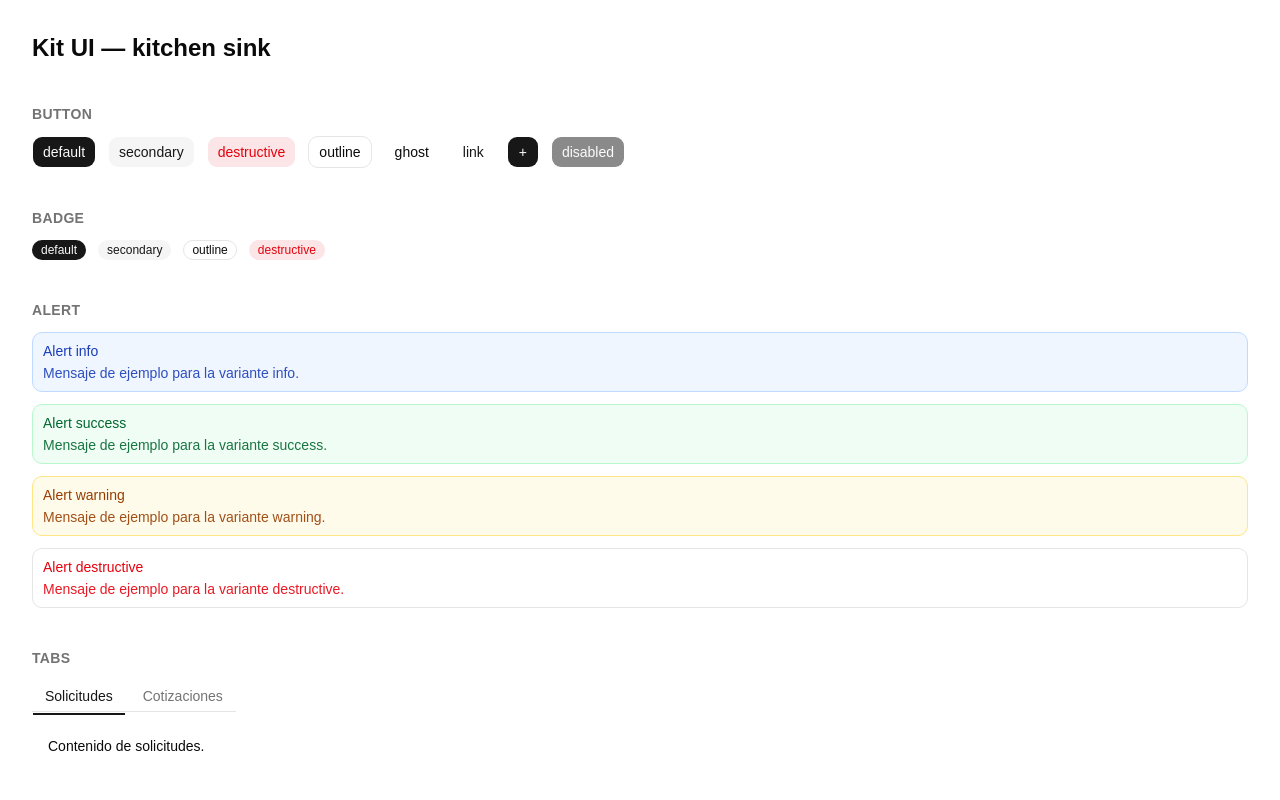
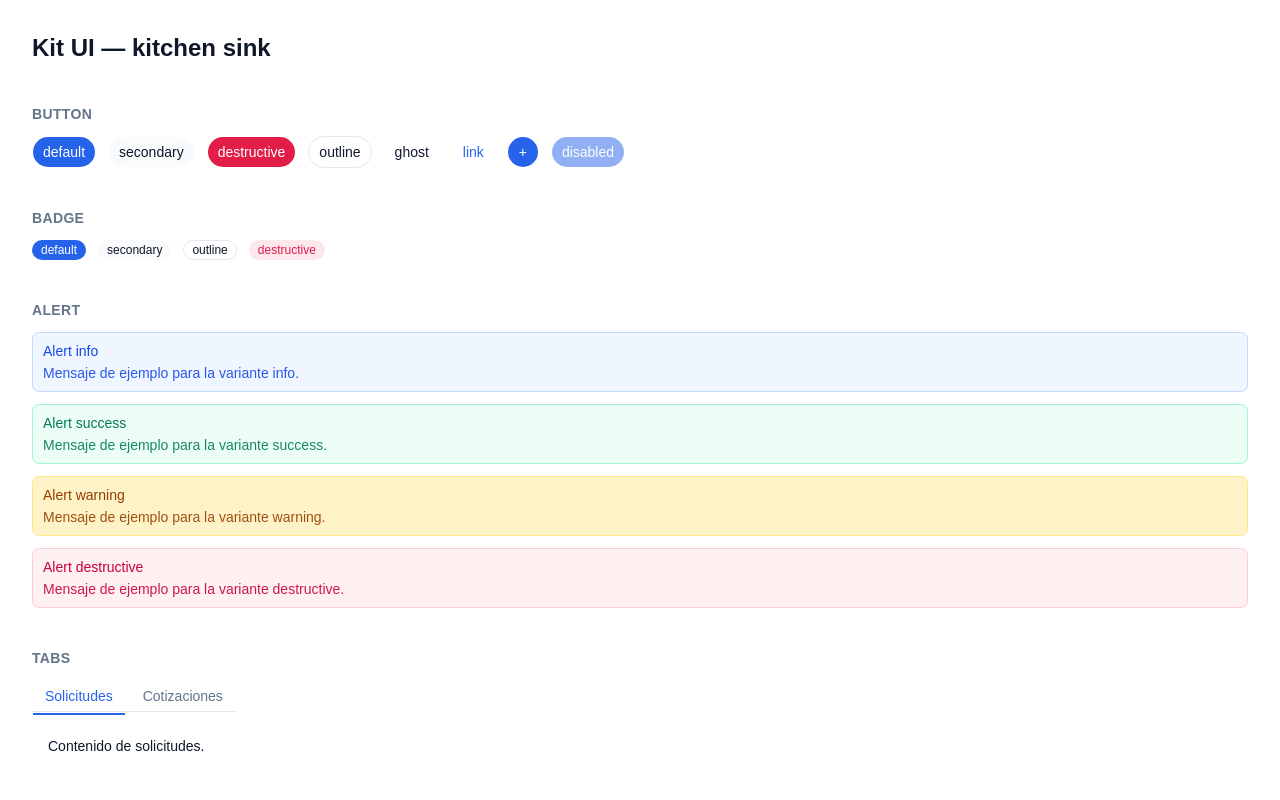
Before and after one commit to No-Country-simulation/S08-26-EQUIPO21-QualityTrack, a React (Vite) app in the folder apps/frontend/: page /kitchen-sink in a window 1280 px wide. Shown: the top 800 px of the page. Built offline with nearby package versions, Linux system fonts and the light colour scheme; no server answers.

Commit message:
style(frontend): apply QualityTrack theme

```diff
--- a/apps/frontend/src/components/ui/base/alert.tsx
+++ b/apps/frontend/src/components/ui/base/alert.tsx
@@ -8,13 +8,19 @@ const alertVariants = cva(
     variants: {
       variant: {
         default: 'bg-card text-card-foreground',
+        // Paleta corregida de QualityTrack (ver docs/adr/0013-mynaui-kit-ui.md,
+        // anexo "paleta corregida"): Tailwind estándar, no los hex del
+        // mockup -- esos eran tokens placeholder sin reemplazar por la marca.
         destructive:
-          'bg-card text-destructive *:data-[slot=alert-description]:text-destructive/90 *:[svg]:text-current',
-        info: 'border-blue-200 bg-blue-50 text-blue-800 *:data-[slot=alert-description]:text-blue-800/90',
+          'border-rose-200 bg-rose-50 text-rose-700 *:data-[slot=alert-description]:text-rose-700/90',
+        info: 'border-blue-200 bg-blue-50 text-blue-700 *:data-[slot=alert-description]:text-blue-700/90',
         success:
-          'border-green-200 bg-green-50 text-green-800 *:data-[slot=alert-description]:text-green-800/90',
+          'border-emerald-200 bg-emerald-50 text-emerald-700 *:data-[slot=alert-description]:text-emerald-700/90',
+        // amber-800, no amber-700: sobre bg-amber-100 (más oscuro que el
+        // amber-50 de los otros tres) hace falta ese salto extra para
+        // mantener el mismo contraste de texto ~4.5:1.
         warning:
-          'border-amber-200 bg-amber-50 text-amber-800 *:data-[slot=alert-description]:text-amber-800/90',
+          'border-amber-200 bg-amber-100 text-amber-800 *:data-[slot=alert-description]:text-amber-800/90',
       },
     },
     defaultVariants: {
--- a/apps/frontend/src/components/ui/base/button.tsx
+++ b/apps/frontend/src/components/ui/base/button.tsx
@@ -4,7 +4,7 @@ import { cn } from 'cn';
 import { Slot } from 'radix-ui';
 
 const buttonVariants = cva(
-  "group/button inline-flex shrink-0 items-center justify-center rounded-lg border border-transparent bg-clip-padding text-sm font-medium whitespace-nowrap transition-all outline-none select-none focus-visible:border-ring focus-visible:ring-3 focus-visible:ring-ring/50 active:not-aria-[haspopup]:translate-y-px disabled:pointer-events-none disabled:opacity-50 aria-invalid:border-destructive aria-invalid:ring-3 aria-invalid:ring-destructive/20 dark:aria-invalid:border-destructive/50 dark:aria-invalid:ring-destructive/40 [&_svg]:pointer-events-none [&_svg]:shrink-0 [&_svg:not([class*='size-'])]:size-4",
+  "group/button inline-flex shrink-0 items-center justify-center rounded-full border border-transparent bg-clip-padding text-sm font-medium whitespace-nowrap transition-all outline-none select-none focus-visible:border-ring focus-visible:ring-3 focus-visible:ring-ring/50 active:not-aria-[haspopup]:translate-y-px disabled:pointer-events-none disabled:opacity-50 aria-invalid:border-destructive aria-invalid:ring-3 aria-invalid:ring-destructive/20 dark:aria-invalid:border-destructive/50 dark:aria-invalid:ring-destructive/40 [&_svg]:pointer-events-none [&_svg]:shrink-0 [&_svg:not([class*='size-'])]:size-4",
   {
     variants: {
       variant: {
@@ -16,7 +16,7 @@ const buttonVariants = cva(
         ghost:
           'hover:bg-muted hover:text-foreground aria-expanded:bg-muted aria-expanded:text-foreground dark:hover:bg-muted/50',
         destructive:
-          'bg-destructive/10 text-destructive hover:bg-destructive/20 focus-visible:border-destructive/40 focus-visible:ring-destructive/20 dark:bg-destructive/20 dark:hover:bg-destructive/30 dark:focus-visible:ring-destructive/40',
+          'bg-destructive text-destructive-foreground hover:bg-rose-700 focus-visible:border-destructive/40 focus-visible:ring-destructive/20',
         link: 'text-primary underline-offset-4 hover:underline',
       },
       size: {
--- a/apps/frontend/src/index.css
+++ b/apps/frontend/src/index.css
@@ -1,7 +1,7 @@
 @import 'tailwindcss';
-@import "tw-animate-css";
-@import "shadcn/tailwind.css";
-@import "@fontsource-variable/geist";
+@import 'tw-animate-css';
+@import 'shadcn/tailwind.css';
+@import '@fontsource-variable/geist';
 
 @custom-variant dark (&:is(.dark *));
 
@@ -51,6 +51,7 @@
   --color-input: var(--input);
   --color-border: var(--border);
   --color-destructive: var(--destructive);
+  --color-destructive-foreground: var(--destructive-foreground);
   --color-accent-foreground: var(--accent-foreground);
   --color-accent: var(--accent);
   --color-muted-foreground: var(--muted-foreground);
@@ -65,9 +66,9 @@
   --color-card: var(--card);
   --color-foreground: var(--foreground);
   --color-background: var(--background);
-  --radius-sm: calc(var(--radius) * 0.6);
-  --radius-md: calc(var(--radius) * 0.8);
-  --radius-lg: var(--radius);
+  --radius-sm: 2px;
+  --radius-md: 4px;
+  --radius-lg: 7px;
   --radius-xl: calc(var(--radius) * 1.4);
   --radius-2xl: calc(var(--radius) * 1.8);
   --radius-3xl: calc(var(--radius) * 2.2);
@@ -75,40 +76,43 @@
 }
 
 :root {
-  --background: oklch(1 0 0);
-  --foreground: oklch(0.145 0 0);
-  --card: oklch(1 0 0);
-  --card-foreground: oklch(0.145 0 0);
-  --popover: oklch(1 0 0);
-  --popover-foreground: oklch(0.145 0 0);
-  --primary: oklch(0.205 0 0);
-  --primary-foreground: oklch(0.985 0 0);
-  --secondary: oklch(0.97 0 0);
-  --secondary-foreground: oklch(0.205 0 0);
-  --muted: oklch(0.97 0 0);
-  --muted-foreground: oklch(0.556 0 0);
-  --accent: oklch(0.97 0 0);
-  --accent-foreground: oklch(0.205 0 0);
-  --destructive: oklch(0.577 0.245 27.325);
-  --border: oklch(0.922 0 0);
-  --input: oklch(0.922 0 0);
-  --ring: oklch(0.708 0 0);
+  --background: #ffffff; /* fondo de página, plano -- no hay tono de "surface" separado */
+  --foreground: #0f172a; /* slate-900 */
+  --card: #ffffff;
+  --card-foreground: #0f172a;
+  --popover: #ffffff;
+  --popover-foreground: #0f172a;
+  --primary: #2563eb; /* blue-600 */
+  --primary-foreground: #ffffff;
+  --secondary: #f8fafc; /* slate-50 */
+  --secondary-foreground: #0f172a;
+  --muted: #f8fafc; /* slate-50 */
+  --muted-foreground: #64748b; /* slate-500 */
+  --accent: #eff6ff; /* blue-50, hover/highlight sobre primary */
+  --accent-foreground: #1e3a8a; /* blue-900 */
+  --destructive: #e11d48; /* rose-600 */
+  --destructive-foreground: #ffffff;
+  --border: #e2e8f0; /* slate-200 */
+  --input: #e2e8f0; /* slate-200 */
+  --ring: #2563eb; /* blue-600 */
   --chart-1: oklch(0.87 0 0);
   --chart-2: oklch(0.556 0 0);
   --chart-3: oklch(0.439 0 0);
   --chart-4: oklch(0.371 0 0);
   --chart-5: oklch(0.269 0 0);
-  --radius: 0.625rem;
-  --sidebar: oklch(0.985 0 0);
-  --sidebar-foreground: oklch(0.145 0 0);
-  --sidebar-primary: oklch(0.205 0 0);
-  --sidebar-primary-foreground: oklch(0.985 0 0);
-  --sidebar-accent: oklch(0.97 0 0);
-  --sidebar-accent-foreground: oklch(0.205 0 0);
-  --sidebar-border: oklch(0.922 0 0);
-  --sidebar-ring: oklch(0.708 0 0);
+  --radius: 7px;
+  --sidebar: #f8fafc; /* slate-50, el lavanda pálido de la captura */
+  --sidebar-foreground: #0f172a;
+  --sidebar-primary: #2563eb;
+  --sidebar-primary-foreground: #ffffff;
+  --sidebar-accent: #eff6ff;
+  --sidebar-accent-foreground: #1e3a8a;
+  --sidebar-border: #e2e8f0;
+  --sidebar-ring: #2563eb;
 }
 
+/* TODO: sin paleta dark en el design file de QualityTrack -- estos valores
+ * siguen siendo los defaults del preset "Nova" de shadcn/ui, no la marca. */
 .dark {
   --background: oklch(0.145 0 0);
   --foreground: oklch(0.985 0 0);
```
Also changed, not shown: 2 other files (tests, documents, lock files or other folders).
